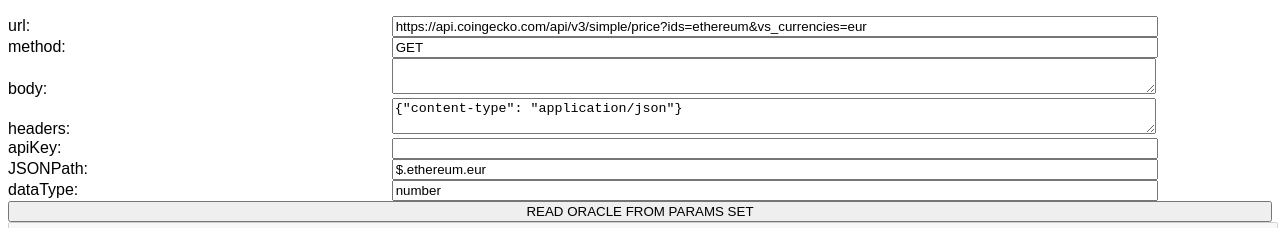
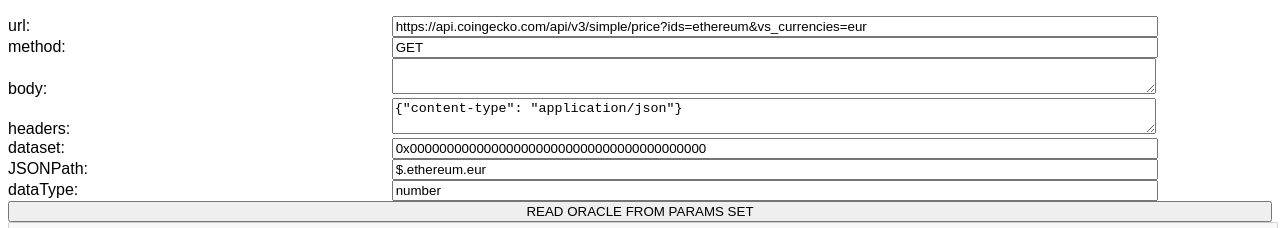
Before and after one commit to iExecBlockchainComputing/iexec-oracle-factory-wrapper, a website built with Parcel: page browser-test/index.html in a window 1280 px wide. Shown: the part 2021-2249 px from the top of the page. Built offline with nearby package versions, Linux system fonts and the light colour scheme.

Commit message:
fix browser test input field

```diff
--- a/browser-test/index.html
+++ b/browser-test/index.html
@@ -187,8 +187,12 @@
         >
       </div>
       <div>
-        <label for="read-oracle-from-params-apikey-input">apiKey:</label>
-        <input id="read-oracle-from-params-apikey-input" type="text" value="" />
+        <label for="read-oracle-from-params-dataset-input">dataset:</label>
+        <input
+          id="read-oracle-from-params-dataset-input"
+          type="text"
+          value="0x0000000000000000000000000000000000000000"
+        />
       </div>
       <div>
         <label for="read-oracle-from-params-jsonpath-input">JSONPath:</label>
--- a/browser-test/src/index.js
+++ b/browser-test/src/index.js
@@ -164,7 +164,7 @@
       out.classList.remove('error');
       factory
         .readOracle({
-          apiKey: document.getElementById('read-oracle-from-params-apikey-input').value,
+          dataset: document.getElementById('read-oracle-from-params-dataset-input').value,
           url: document.getElementById('read-oracle-from-params-url-input').value,
           method: document.getElementById('read-oracle-from-params-method-input').value,
           body: document.getElementById('read-oracle-from-params-body-input').value,
```
